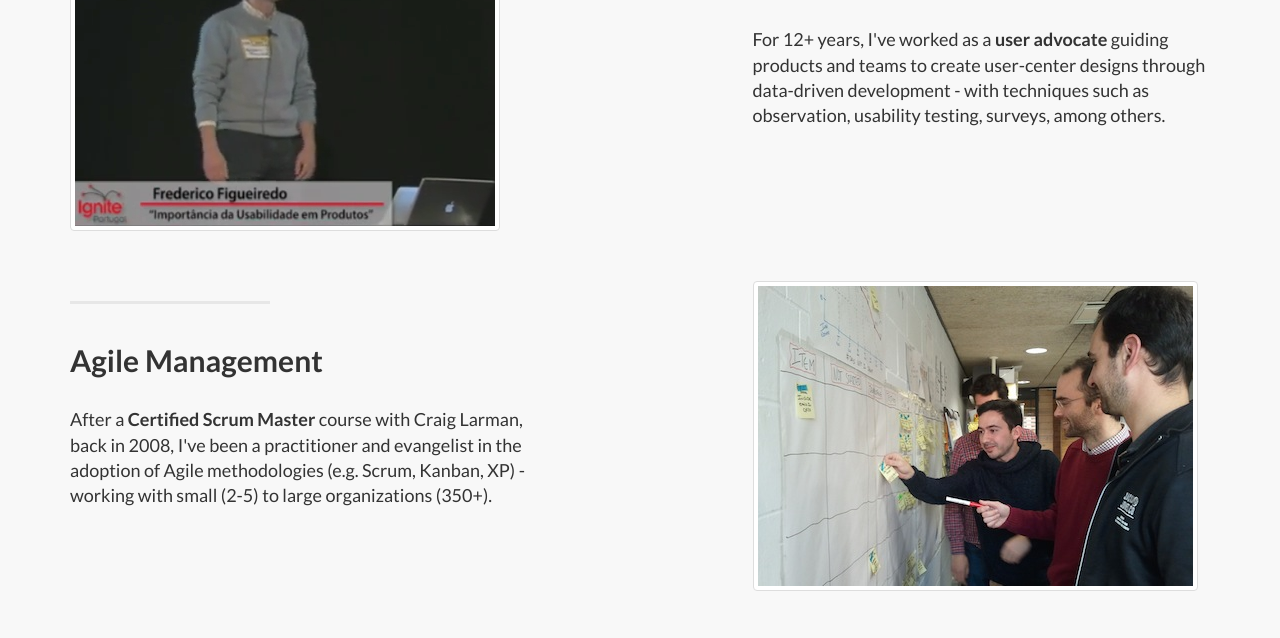
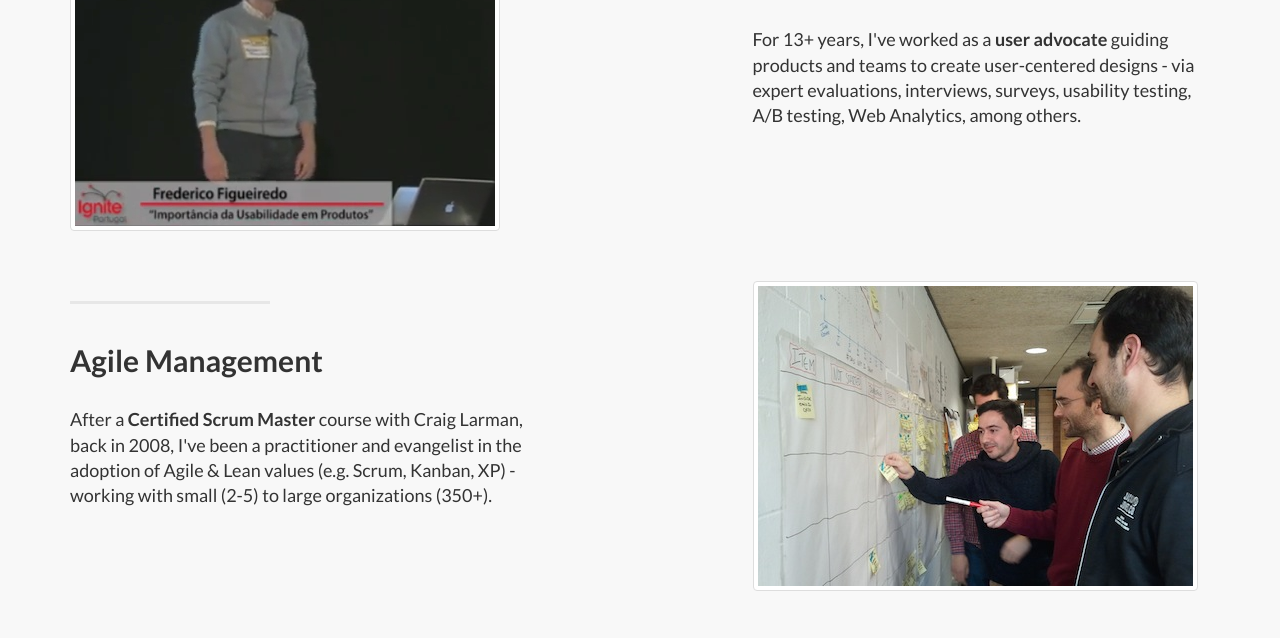
Before and after one commit to fredfigueiredo/fredfigueiredo.github.io, a website: page index.html in a window 1280 px wide. Shown: the part 698-1336 px from the top of the page. Drawn offline with nearby package versions, Linux system fonts and the light colour scheme.

Commit message:
Small text improvements.

```diff
--- a/index.html
+++ b/index.html
@@ -97,8 +97,8 @@
               <hr class="intro-divider">
               <ul class="list-inline intro-social-buttons">
                 <li>
-                  <a href="https://dl.dropboxusercontent.com/u/6838757/CVs/CV_Frederico_Figueiredo.pdf" target="_blank"
-                    class="btn btn-outline-inverse btn-lg">
+                  <a href="https://dl.dropboxusercontent.com/u/6838757/CVs/CV_Frederico_Figueiredo.pdf"
+                    target="_blank" class="btn btn-outline-inverse btn-lg">
                       <i class="fa fa-download fa-fw"></i>
                       <span class="network-name">Download CV</span>
                   </a>
@@ -126,9 +126,7 @@
               User Experience
             </h2>
             <p class="lead">
-              For 12+ years, I've worked as a <strong>user advocate</strong> guiding products and teams to create user-center
-              designs through data-driven development - with techniques such as observation, usability testing,
-              surveys, among others.
+              For 13+ years, I've worked as a <strong>user advocate</strong> guiding products and teams to create user-centered designs - via expert evaluations, interviews, surveys, usability testing, A/B testing, Web Analytics, among others.
             </p>
           </div>
           <div class="col-lg-5 col-sm-pull-6  col-sm-6">
@@ -146,8 +144,8 @@
             </h2>
             <p class="lead">
               After a <strong>Certified Scrum Master</strong> course with Craig Larman, back in 2008,
-              I've been a practitioner and evangelist in the adoption of Agile methodologies (e.g. Scrum, Kanban, XP)
-              - working with small (2-5) to large organizations (350+).
+              I've been a practitioner and evangelist in the adoption of Agile & Lean values
+              (e.g. Scrum, Kanban, XP) - working with small (2-5) to large organizations (350+).
             </p>
           </div>
           <div class="col-lg-5 col-lg-offset-2 col-sm-6">
@@ -186,7 +184,7 @@
             <p class="lead">
               As a <strong>passionate communicator</strong>, I've effectively liaise with stakeholders
               at all levels - while removing obstacles on the way of progress. In addition, I actively
-              share learnings and experiences in local and international events (25+, so far).
+              share learning experiences at local and international events (30+, so far).
             </p>
           </div>
           <div class="col-lg-5 col-lg-offset-2 col-sm-6">
```
